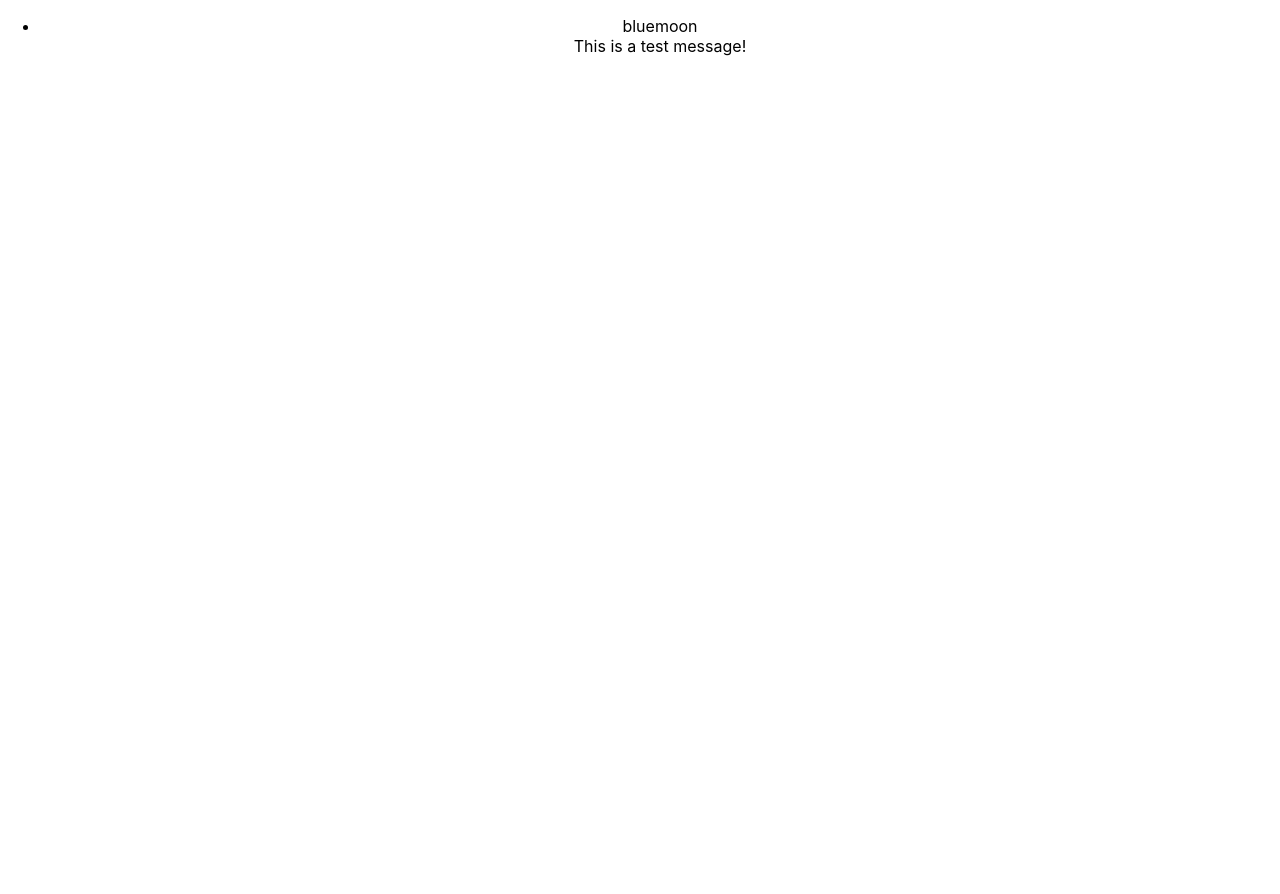
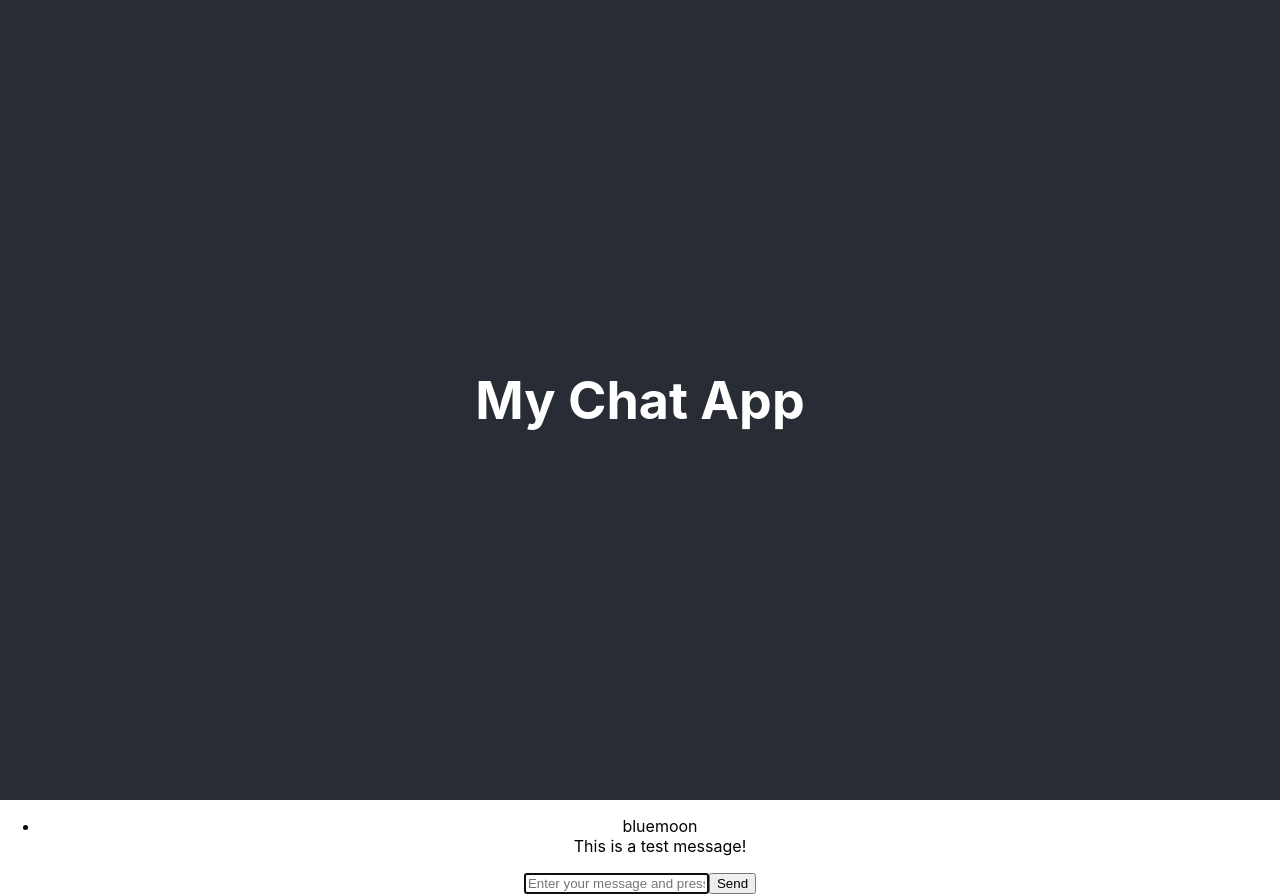
Before and after one commit to alphonsowisseh/React-Messenger, a React (Create React App) app: page / in a window 1280 px wide. Before the commit the page ends 800 px from the top, so only its background shows below. Built offline with nearby package versions, Linux system fonts and the light colour scheme.

Commit message:
Adding Input

```diff
--- a/src/App.js
+++ b/src/App.js
@@ -1,6 +1,7 @@
 import React, { Component } from 'react';
 import './App.css';
 import Messages from "./Messages";
+import Input from "./Input"
 
 function randomName() {
   const adjectives = ["autumn", "hidden", "bitter", "misty", "silent", "empty", "dry", "dark", "summer", "icy", "delicate", "quiet", "white", "cool", "spring", "winter", "patient", "twilight", "dawn", "crimson", "wispy", "weathered", "blue", "billowing", "broken", "cold", "damp", "falling", "frosty", "green", "long", "late", "lingering", "bold", "little", "morning", "muddy", "old", "red", "rough", "still", "small", "sparkling", "throbbing", "shy", "wandering", "withered", "wild", "black", "young", "holy", "solitary", "fragrant", "aged", "snowy", "proud", "floral", "restless", "divine", "polished", "ancient", "purple", "lively", "nameless"];
@@ -34,14 +35,30 @@
   }
 
   render() {
+
     return (
       <div className="App">
+      <div className="App-header">
+        <h1>My Chat App</h1>
+      </div>
       <Messages
         messages={this.state.messages}
         currentMember={this.state.member}
       />
+      <Input
+        onSendMessage={this.onSendMessage}
+      />
     </div>
     );
+  }
+
+  onSendMessage = (message) => {
+    const messages = this.state.messages
+    messages.push({
+      text: message,
+      member: this.state.member
+    })
+    this.setState({messages: messages})
   }
 }
 
--- /dev/null
+++ b/src/Input.js
@@ -0,0 +1,36 @@
+import {Component} from "react";
+import React from "react";
+
+class Input extends Component {
+  state = {
+    text: ""
+  }
+  render() {
+    return (
+      <div className="Input">
+        <form onSubmit={e => this.onSubmit(e)}>
+          <input
+            onChange={e => this.onChange(e)}
+            value={this.state.text}
+            type="text"
+            placeholder="Enter your message and press ENTER"
+            autofocus="true"
+          />
+          <button>Send</button>
+        </form>
+      </div>
+    );
+  }
+
+  onChange(e) {
+    this.setState({text: e.target.value});
+  }
+
+  onSubmit(e) {
+    e.preventDefault();
+    this.setState({text: ""});
+    this.props.onSendMessage(this.state.text);
+  }
+}
+
+export default Input;
```
